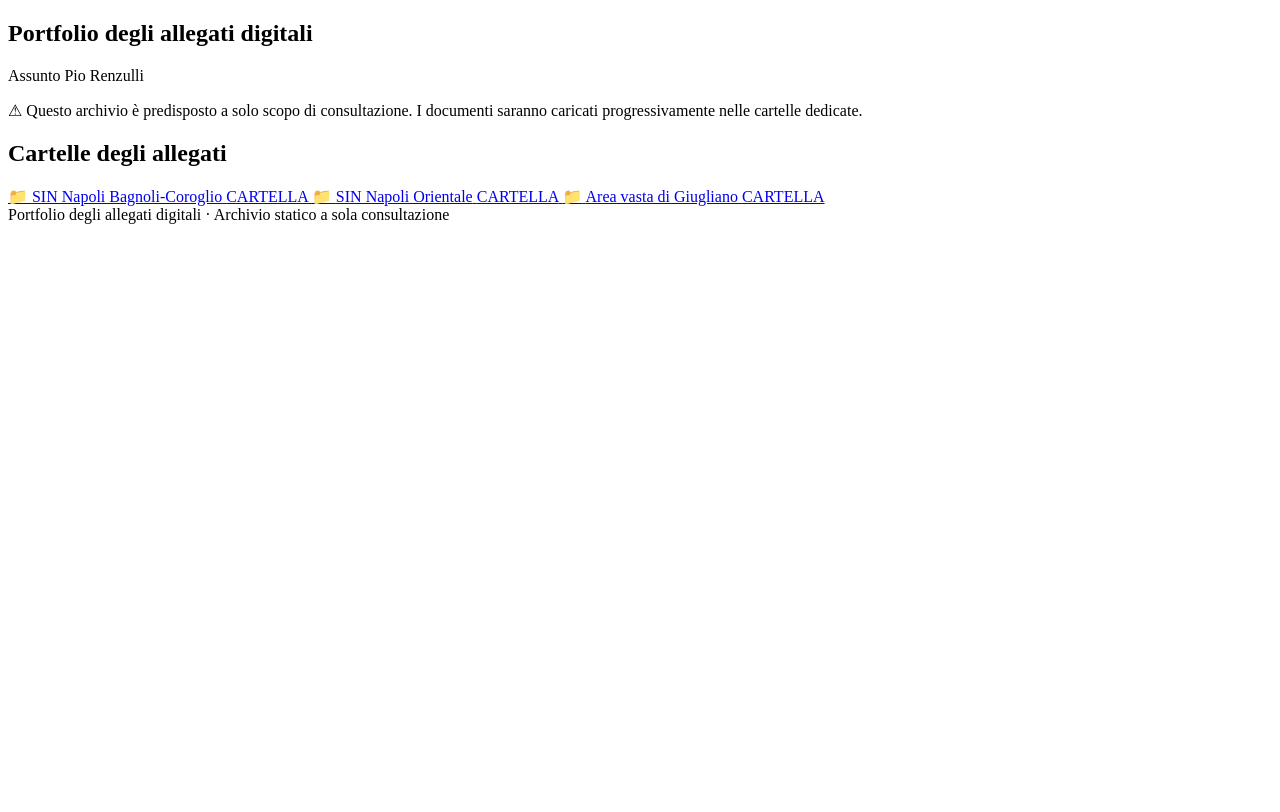
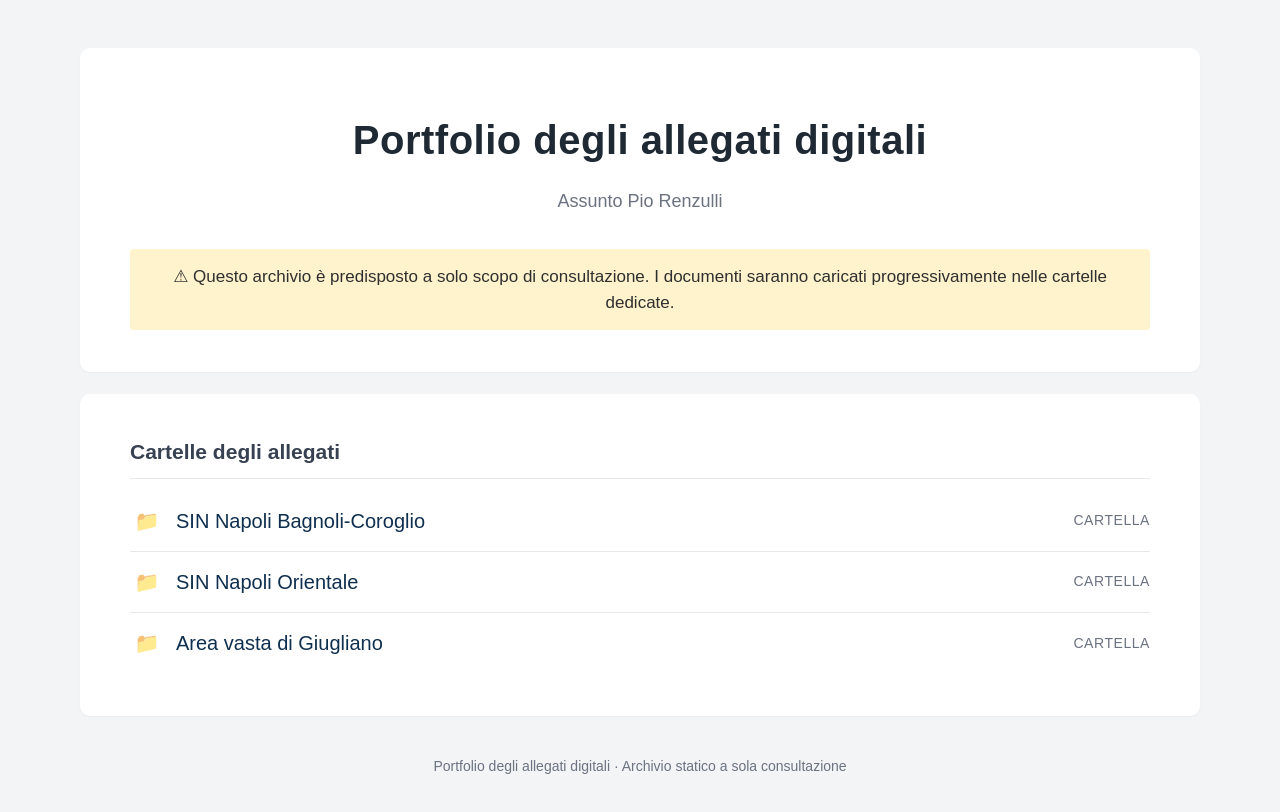
Before and after one commit to AssuntoRenzulli/Portfolio-degli-allegati-digitali-1, a plain HTML site: page index.html in a window 1280 px wide. Drawn offline with Linux system fonts and the light colour scheme.

Commit message:
Add files via upload

```diff
--- a/index.html
+++ b/index.html
@@ -2,23 +2,22 @@
 <html lang="it">
 <head>
   <meta charset="UTF-8">
-  <meta name="viewport" content="width=device-width, initial-scale=1.0">
   <title>Portfolio degli allegati digitali</title>
-  <link rel="stylesheet" href="assets/css/style.css">
+  <link rel="stylesheet" href="style.css">
 </head>
 <body>
 
-  <div class="container">
-    <section class="box header">
+  <main class="container">
+    <section class="card header">
       <h1>Portfolio degli allegati digitali</h1>
       <p class="author">Assunto Pio Renzulli</p>
 
-      <div class="notice">
+      <div class="alert">
         ⚠ Questo archivio è predisposto a solo scopo di consultazione. I documenti saranno caricati progressivamente nelle cartelle dedicate.
       </div>
     </section>
 
-    <section class="box">
+    <section class="card">
       <h2>Cartelle degli allegati</h2>
 
       <a class="row" href="allegati/SIN_Napoli_Bagnoli-Coroglio/">
@@ -43,7 +42,7 @@
     <footer>
       Portfolio degli allegati digitali · Archivio statico a sola consultazione
     </footer>
-  </div>
+  </main>
 
 </body>
 </html>
--- /dev/null
+++ b/style.css
@@ -0,0 +1,131 @@
+* {
+  box-sizing: border-box;
+}
+
+body {
+  margin: 0;
+  background: #f3f4f6;
+  color: #1f2933;
+  font-family: Arial, Helvetica, sans-serif;
+  line-height: 1.5;
+}
+
+.container {
+  max-width: 1160px;
+  margin: 48px auto;
+  padding: 0 20px;
+}
+
+.card {
+  background: #ffffff;
+  border-radius: 10px;
+  padding: 42px 50px;
+  margin-bottom: 22px;
+  box-shadow: 0 1px 2px rgba(0, 0, 0, 0.04);
+}
+
+.header {
+  text-align: center;
+  padding-top: 62px;
+}
+
+h1 {
+  margin: 0;
+  font-size: 40px;
+  letter-spacing: 0.5px;
+  font-weight: 700;
+}
+
+.author {
+  margin: 18px 0 34px;
+  color: #6b7280;
+  font-size: 18px;
+}
+
+.alert {
+  background: #fff3cd;
+  color: #2f2f2f;
+  border-radius: 4px;
+  padding: 15px 18px;
+  margin: 0 auto;
+  max-width: 1060px;
+  font-size: 17px;
+  text-align: center;
+}
+
+h2 {
+  margin: 0 0 12px;
+  padding-bottom: 10px;
+  border-bottom: 1px solid #e5e7eb;
+  color: #374151;
+  font-size: 21px;
+}
+
+.row {
+  display: grid;
+  grid-template-columns: 34px 1fr 105px;
+  gap: 12px;
+  align-items: center;
+  min-height: 61px;
+  border-bottom: 1px solid #e5e7eb;
+  text-decoration: none;
+  color: #0f2f4f;
+}
+
+.row:last-child {
+  border-bottom: none;
+}
+
+.row:hover .title {
+  text-decoration: underline;
+}
+
+.icon {
+  text-align: center;
+  opacity: 0.75;
+  font-size: 20px;
+}
+
+.title {
+  font-size: 20px;
+}
+
+.type {
+  color: #6b7280;
+  text-align: right;
+  font-size: 14px;
+  letter-spacing: 0.04em;
+}
+
+.empty {
+  padding: 18px 0;
+  color: #6b7280;
+  border-bottom: 1px solid #e5e7eb;
+  font-size: 18px;
+}
+
+.back {
+  margin-top: 28px;
+}
+
+.back a {
+  color: #0f2f4f;
+  text-decoration: none;
+  font-weight: 700;
+}
+
+footer {
+  text-align: center;
+  color: #6b7280;
+  padding: 18px 0;
+  font-size: 14px;
+}
+
+@media (max-width: 760px) {
+  .container { margin: 20px auto; }
+  .card { padding: 28px 22px; }
+  h1 { font-size: 30px; }
+  .row { grid-template-columns: 28px 1fr; }
+  .type { grid-column: 2; text-align: left; }
+  .title { font-size: 17px; }
+}
```
Also changed, not shown: 1 other file.
